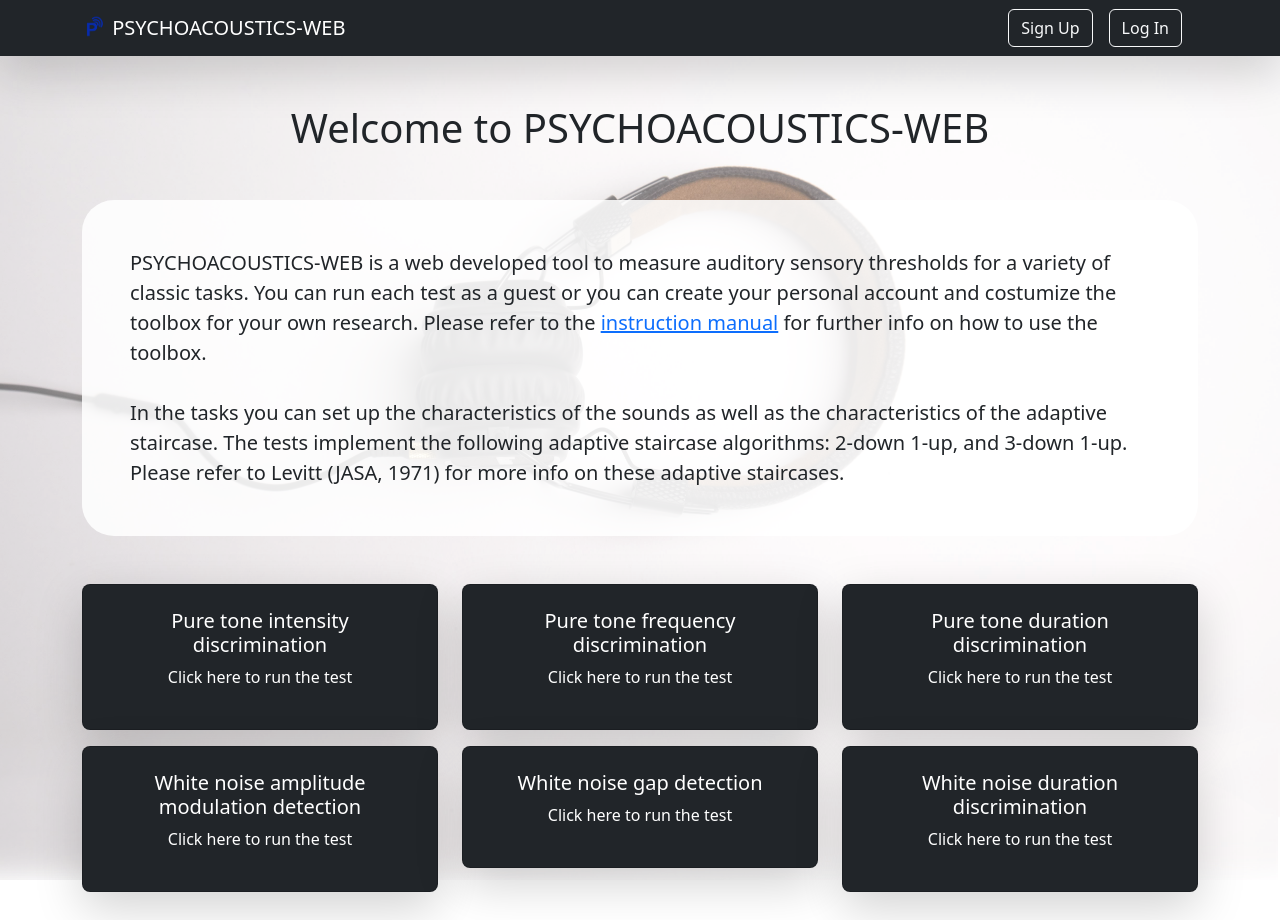
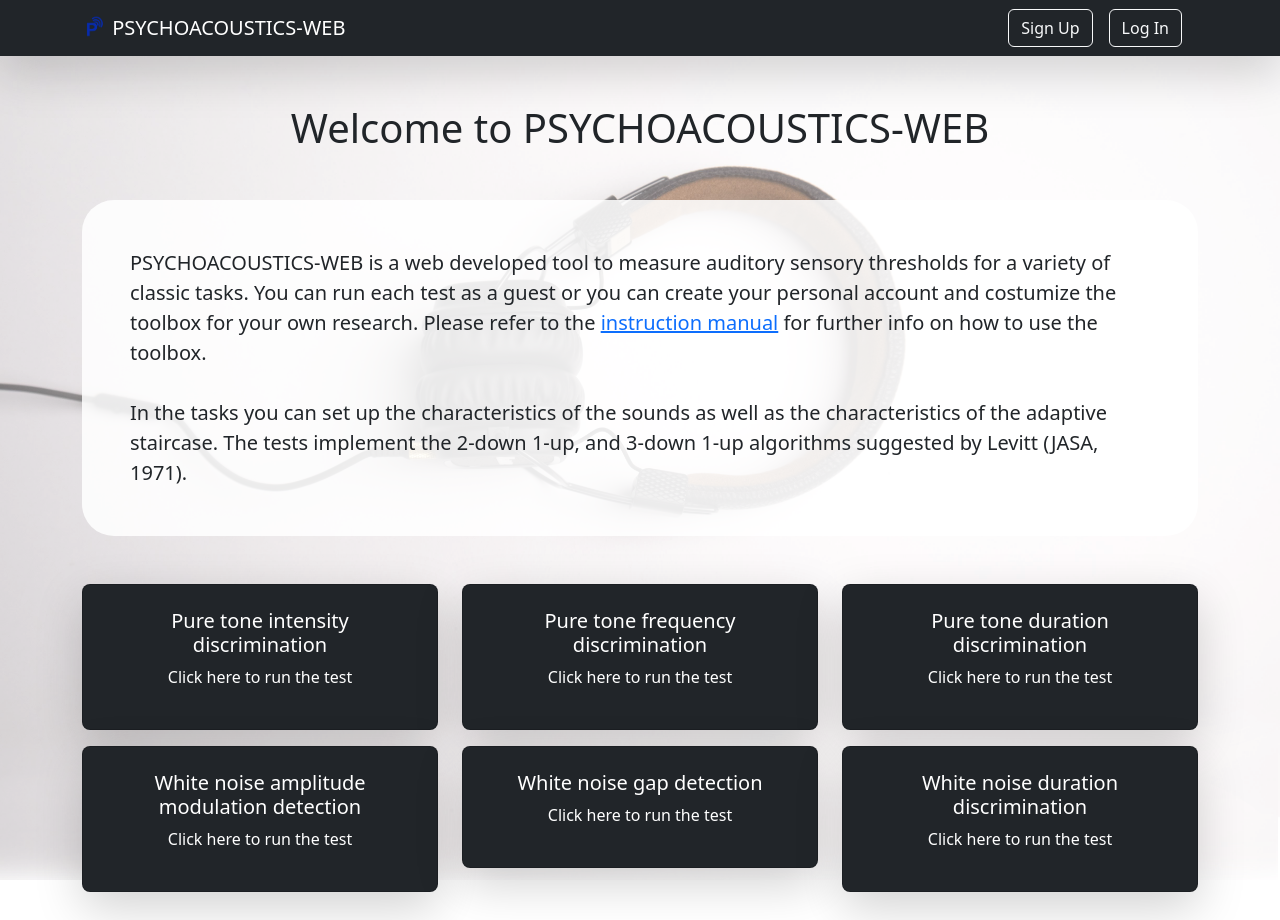
Before and after one commit to hurxan/psychoacoustics-web, a PHP site: page / in a window 1280 px wide. Shown: the top 920 px of the page. Run offline with PHP 8.4, Linux system fonts and the light colour scheme.

Commit message:
Update index.php
Update of the text of the main page.

```diff
--- a/index.php
+++ b/index.php
@@ -87,10 +87,8 @@ if (isset($_GET['err'])) {
             manual</a> for further info on how to use the toolbox.
         <br><br>
         In the tasks you can set up the characteristics of the sounds as well as
-        the characteristics of the adaptive staircase. The tests implement the
-        following adaptive staircase algorithms: 2-down 1-up,
-        and 3-down 1-up. Please refer to Levitt (JASA, 1971) for more info on
-        these adaptive staircases.
+        the characteristics of the adaptive staircase. The tests implement the 2-down 1-up,
+        and 3-down 1-up algorithms suggested by Levitt (JASA, 1971).
     </p>
 </div>
 
```
